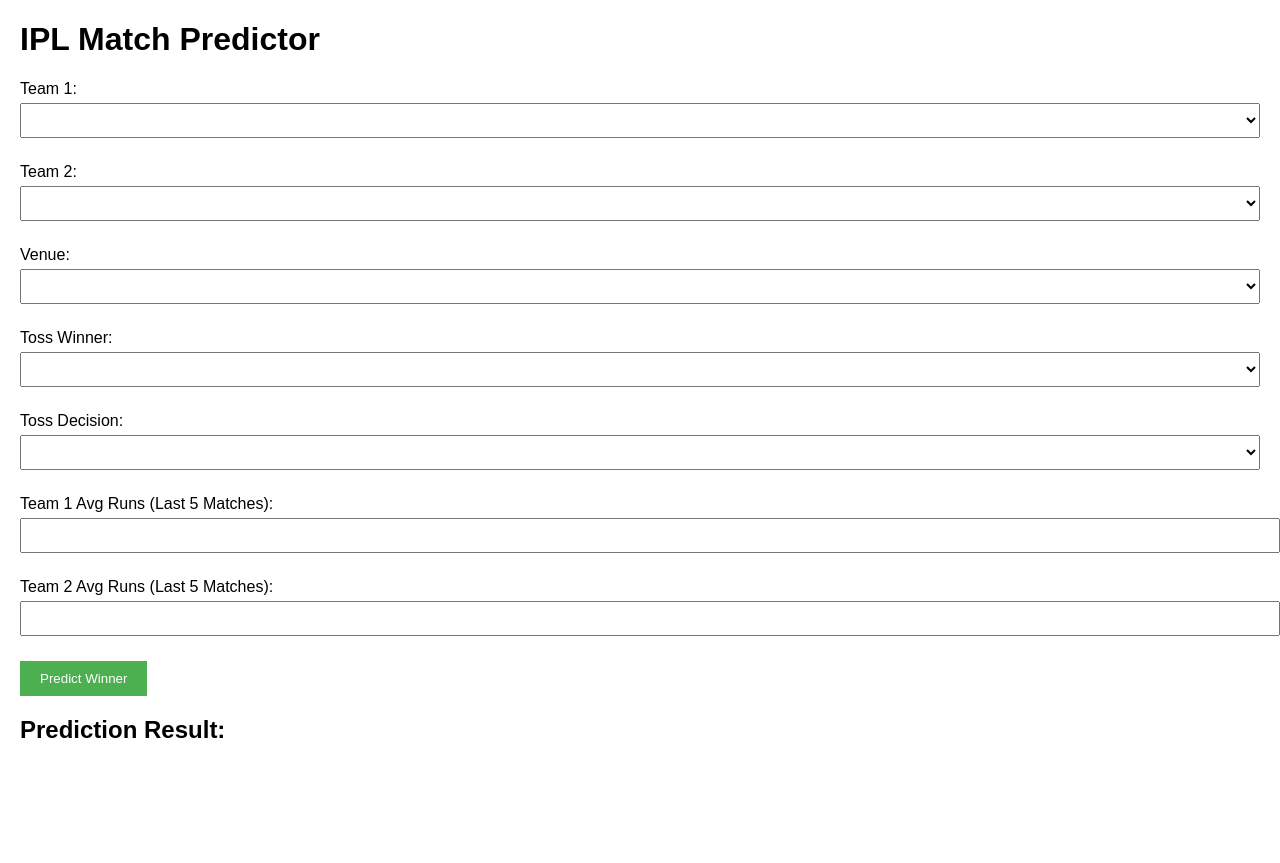
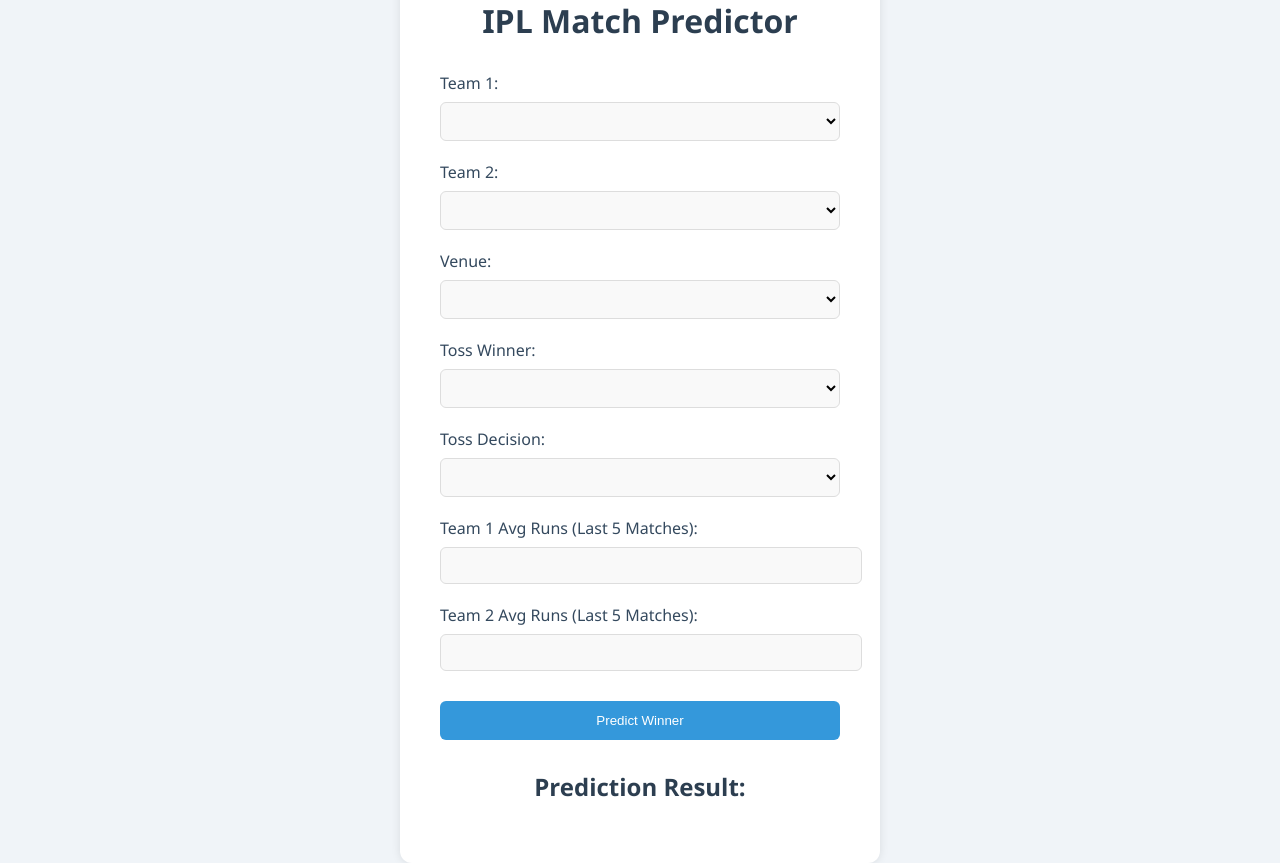
Before and after one commit to pkala7968/IPL-win-predictor, a Flask app: page / in a window 1280 px wide. Before the commit the page ends 738 px from the top, so only its background shows below. Run offline with Flask 3, Linux system fonts and the light colour scheme; lists and menus that the app fills with data are empty; parts of the project's set-up code (start-up, migrations or seed data) failed here and were passed over.

Commit message:
change 4

```diff
--- a/templates/index.html
+++ b/templates/index.html
@@ -6,34 +6,77 @@
     <title>IPL Match Predictor</title>
     <style>
         body {
-            font-family: Arial, sans-serif;
-            margin: 20px;
+            font-family: 'Segoe UI', Tahoma, Geneva, Verdana, sans-serif;
+            background-color: #f0f4f8;
+            margin: 0;
+            padding: 0;
+            display: flex;
+            justify-content: center;
+            align-items: center;
+            height: 100vh;
+        }
+        .container {
+            background-color: white;
+            /* margin: 10px; */
+            padding: 40px;
+            border-radius: 12px;
+            box-shadow: 0 0 10px rgba(0, 0, 0, 0.1);
+            width: 400px;
+        }
+        h1 {
+            color: #2C3E50;
+            text-align: center;
+            margin-bottom: 30px;
         }
         .form-group {
-            margin-bottom: 15px;
+            margin-bottom: 20px;
         }
         label {
             display: block;
-            margin-bottom: 5px;
+            margin-bottom: 8px;
+            color: #34495E;
         }
         select, input {
             width: 100%;
-            padding: 8px;
-            margin-bottom: 10px;
+            padding: 10px;
+            border: 1px solid #ddd;
+            border-radius: 6px;
+            transition: border-color 0.3s;
+            background-color: #f9f9f9;
+        }
+        select:focus, input:focus {
+            outline: none;
+            border-color: #3498DB;
         }
         button {
-            padding: 10px 20px;
-            background-color: #4CAF50;
+            width: 100%;
+            padding: 12px;
+            background-color: #3498DB;
             color: white;
             border: none;
+            border-radius: 6px;
             cursor: pointer;
+            transition: background-color 0.3s;
+            margin-top: 10px;
         }
         button:hover {
-            background-color: #45a049;
+            background-color: #2980B9;
+        }
+        h2 {
+            text-align: center;
+            color: #2C3E50;
+            margin-top: 30px;
+        }
+        p#predictionResult {
+            text-align: center;
+            font-size: 18px;
+            color: #27AE60;
+            margin-top: 15px;
         }
     </style>
 </head>
 <body>
+    <div class="container">
         <h1>IPL Match Predictor</h1>
         <form id="predictionForm">
             <div class="form-group">
@@ -62,9 +105,7 @@
             </div>
             <div class="form-group">
                 <label for="toss_winner">Toss Winner:</label>
-            <select id="toss_winner" name="toss_winner" required>
-                <!-- Options will be populated dynamically -->
-            </select>
+                <select id="toss_winner" name="toss_winner" required></select>
             </div>
             <div class="form-group">
                 <label for="toss_decision">Toss Decision:</label>
@@ -87,18 +128,16 @@
 
         <h2>Prediction Result:</h2>
         <p id="predictionResult"></p>
+    </div>
 
     <script>
-        // Function to update the toss winner dropdown
         function updateTossWinnerDropdown() {
             const team1 = document.getElementById("team1").value;
             const team2 = document.getElementById("team2").value;
             const tossWinnerDropdown = document.getElementById("toss_winner");
 
-            // Clear existing options
             tossWinnerDropdown.innerHTML = "";
 
-            // Add team1 and team2 as options
             const option1 = document.createElement("option");
             option1.value = team1;
             option1.textContent = team1;
@@ -110,14 +149,10 @@
             tossWinnerDropdown.appendChild(option2);
         }
 
-        // Add event listeners to team1 and team2 dropdowns
         document.getElementById("team1").addEventListener("change", updateTossWinnerDropdown);
         document.getElementById("team2").addEventListener("change", updateTossWinnerDropdown);
-
-        // Initialize the toss winner dropdown on page load
         updateTossWinnerDropdown();
 
-        // Handle form submission
         document.getElementById("predictionForm").addEventListener("submit", async function (event) {
             event.preventDefault();
 
```
Lines whose indentation alone changed are shown as unchanged.
